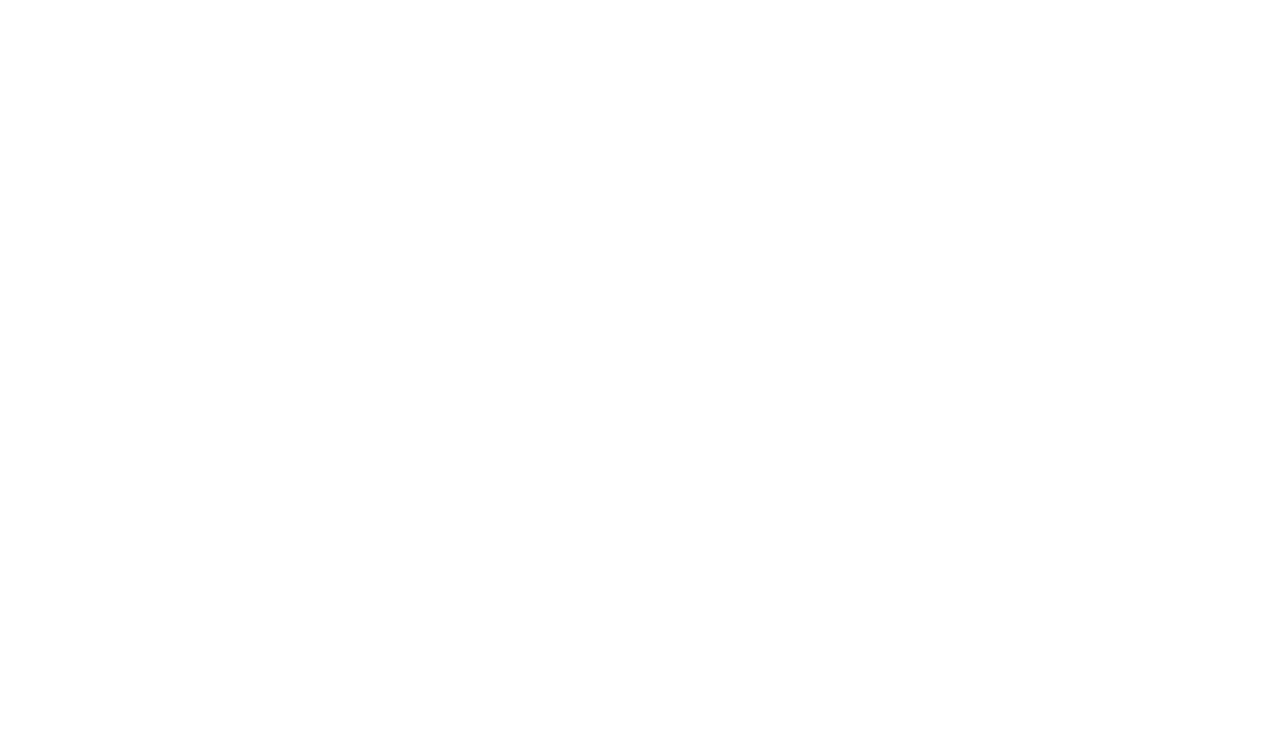
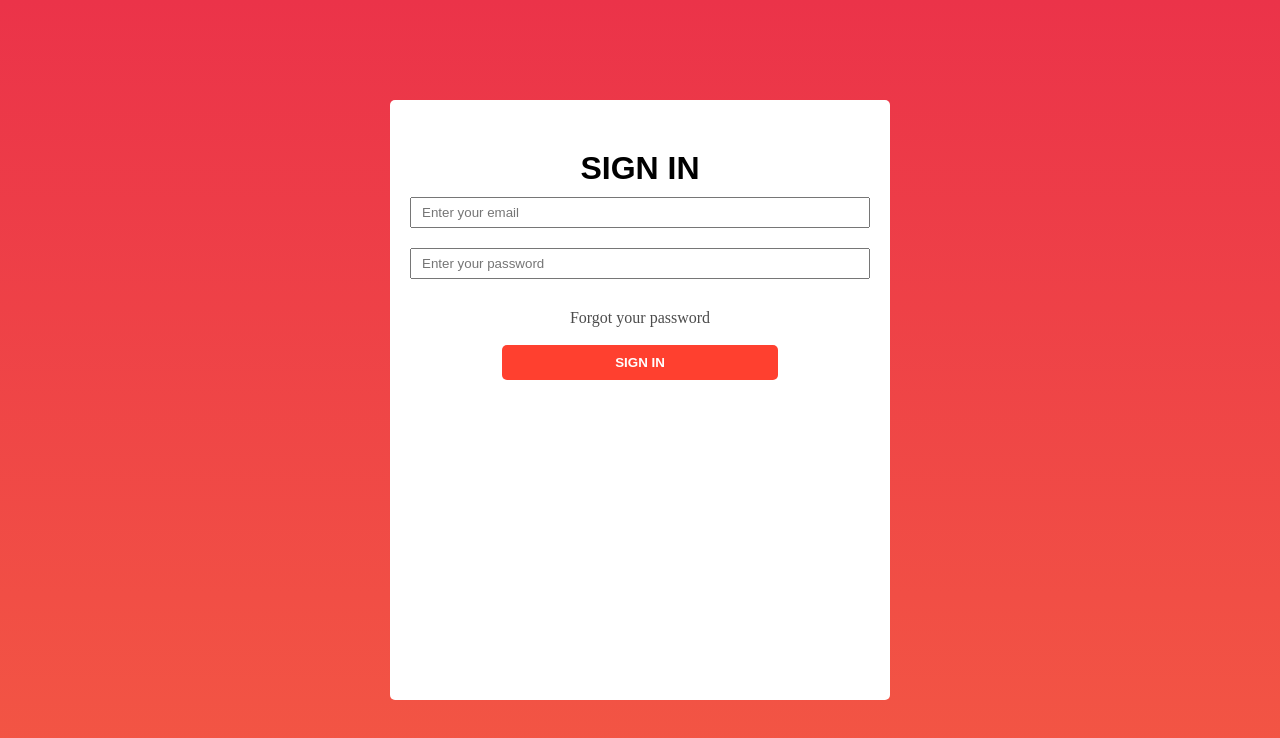
Before and after one commit to Lam-1010/Baitapvenha1, a plain HTML site: page Buoi10.html in a window 1280 px wide. Drawn offline with Linux system fonts and the light colour scheme.

Commit message:
update lan 10

```diff
--- a/Buoi10.html
+++ b/Buoi10.html
@@ -4,9 +4,65 @@
     <meta charset="UTF-8">
     <meta name="viewport" content="width=device-width, initial-scale=1.0">
     <title>Document</title>
+    <style>
+        *{
+            margin: 0;
+            padding: 0;
+            box-sizing: border-box;
+        }
+        body{
+            background-image: linear-gradient(#eb3349, #f45c43);
+            min-height: 100vh;
+        }
+        .box h1{
+            margin-bottom: 10px;
+            font-family: "Rubik", sans-serif;
+            font-optical-sizing: auto;
+            font-weight: weight;
+            font-style:normal;
+        }
+        .box{
+            width: 500px;
+            height: 600px;
+            background: #fff;
+            margin:100px auto;
+            text-align: center;
+            border-radius: 5px;
+            padding: 50px 20px;
+        }
+        .box input[type='email'], .box input[type='password']{
+            width: 100%;
+            padding: 6px 10px;
+            margin-bottom: 20px;
+        }
+        .box a{
+            margin-top: 10px;
+            display: block;
+            text-decoration: none;/*bo gach chaan */
+            color: #000;
+            opacity: 0.7; /*Do mo cua mau chu*/
+        }
+        input[type='submit']{
+            width: 60%;
+            padding: 10px;
+            text-transform: uppercase; /*chuyen chu sang chu in hoa*/
+            color: #fff;
+            background: rgb(255, 64, 47);
+            border:none;
+            font-weight: 700;
+            border-radius: 5px;
+        }
+    </style>
 </head>
 <body>
-    <div class="box">
-    </div>
+   <div class="box">
+    <h1>SIGN IN</h1>
+    <form >
+        <input type="email" placeholder="Enter your email"><br>
+        <input type="password" placeholder="Enter your password"><br>
+        <a href="#">Forgot your password</a><br>
+        <input type="submit" value="Sign in">
+    </form>
+   </div>
 </body>
 </html>
```
